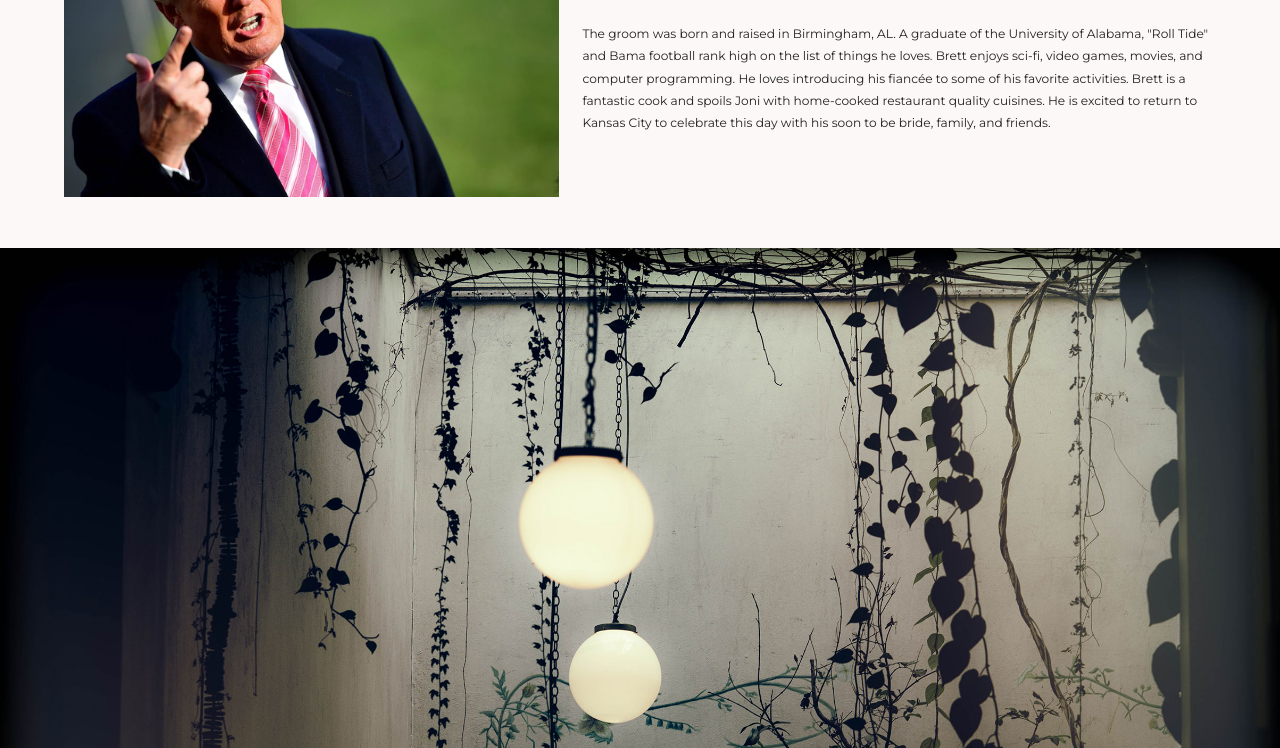
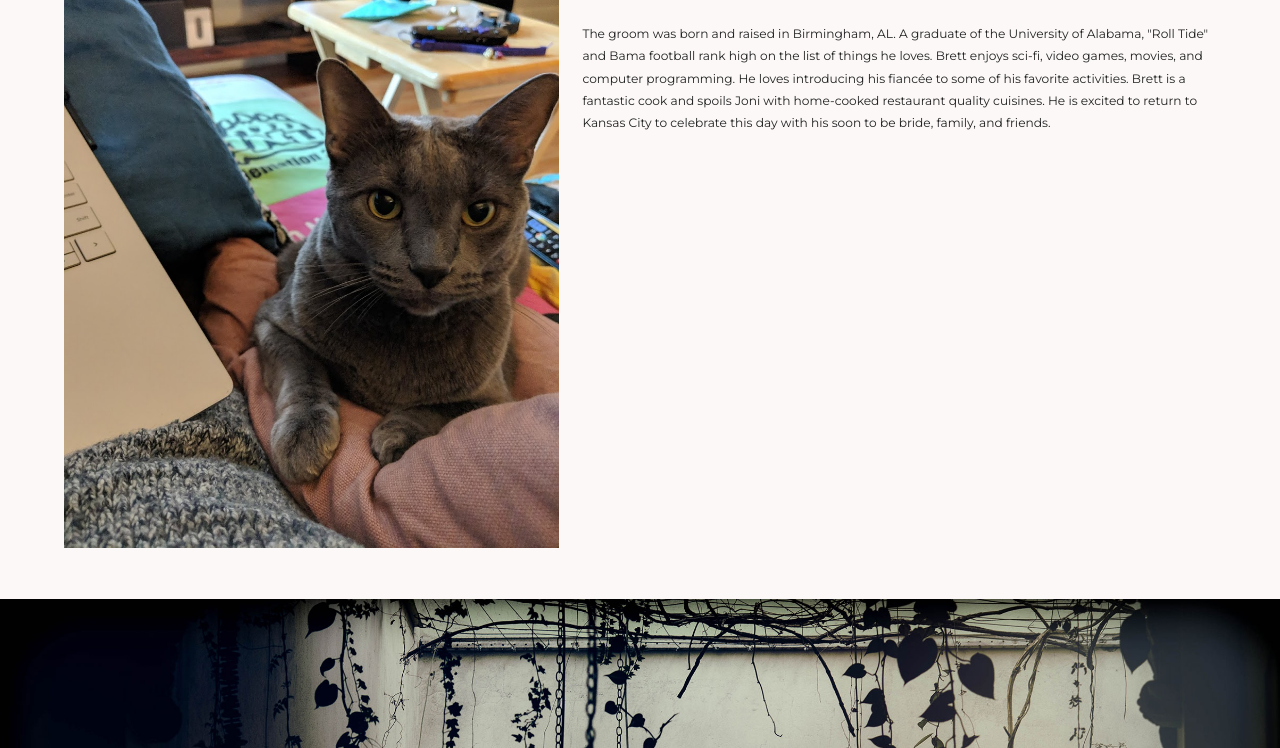
Before and after one commit to wbaaron/brettandjoni.us, a plain HTML site: page index.html in a window 1280 px wide. Shown: the part 790-1538 px from the top of the page. Drawn offline with nearby package versions, Linux system fonts and the light colour scheme.

```diff
--- a/index.html
+++ b/index.html
@@ -110,7 +110,7 @@
       </ul>
       <div class="tab-content auto-size">
         <div class="about-groom">
-          <img src="assets/img/nope.webp">
+          <img src="assets/img/placeholder.jpg">
           <article>
             <aside>
               <h4>Brett Aaron</h4>
@@ -120,7 +120,7 @@
           </article>
         </div>
         <div class="about-bride">
-          <img src="assets/img/nope.webp">
+          <img src="assets/img/placeholder.jpg">
           <article>
             <aside>
               <h4>Joni Wiley</h4>
@@ -130,7 +130,7 @@
           </article>
         </div>
         <div class="our-story">
-          <img src="assets/img/nope.webp">
+          <img src="assets/img/placeholder.jpg">
           <article>
             <aside>
               <h4>Our Story</h4>
@@ -140,7 +140,7 @@
           </article>
         </div>
         <div class="engagement">
-          <img src="assets/img/nope.webp">
+          <img src="assets/img/placeholder.jpg">
           <article>
             <aside>
               <h4>Engagement</h4>
```
Also changed, not shown: assets/img/nope.webp (deleted), assets/img/placeholder.jpg (added).
